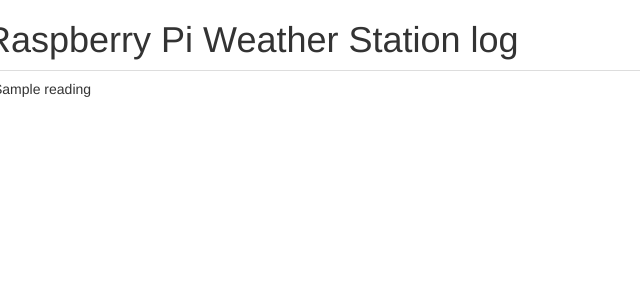
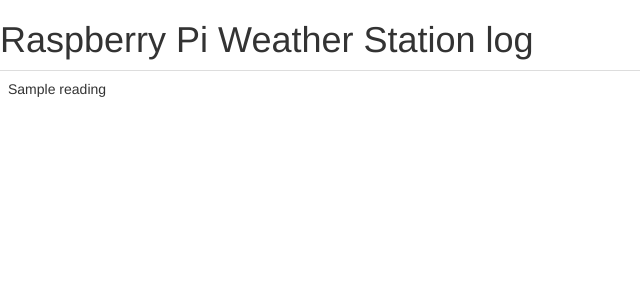
Before and after one commit to PeteBoucher/Weather-Station-Pi, a Flask app: template webapp/templates/log.html in a window 1280 px wide. Shown: the top 300 px of the page, without its empty margins (0-640 px from the left). Run offline with Flask 2, Linux system fonts and the light colour scheme; the template is opened without the code that fills it: most values are stand-ins (such as "Sample title", 1, 10 or a date in 2020); some libraries are stand-ins or nearby versions.

Commit message:
fix containers

```diff
--- a/webapp/templates/log.html
+++ b/webapp/templates/log.html
@@ -8,7 +8,7 @@
 {% endblock %}
 
 {% block content %}
-<div class="cotainer-fluid">
+<div class="container-fluid">
     <div class="row">
         <h1>Raspberry Pi Weather Station log</h1>
     </div>
```
